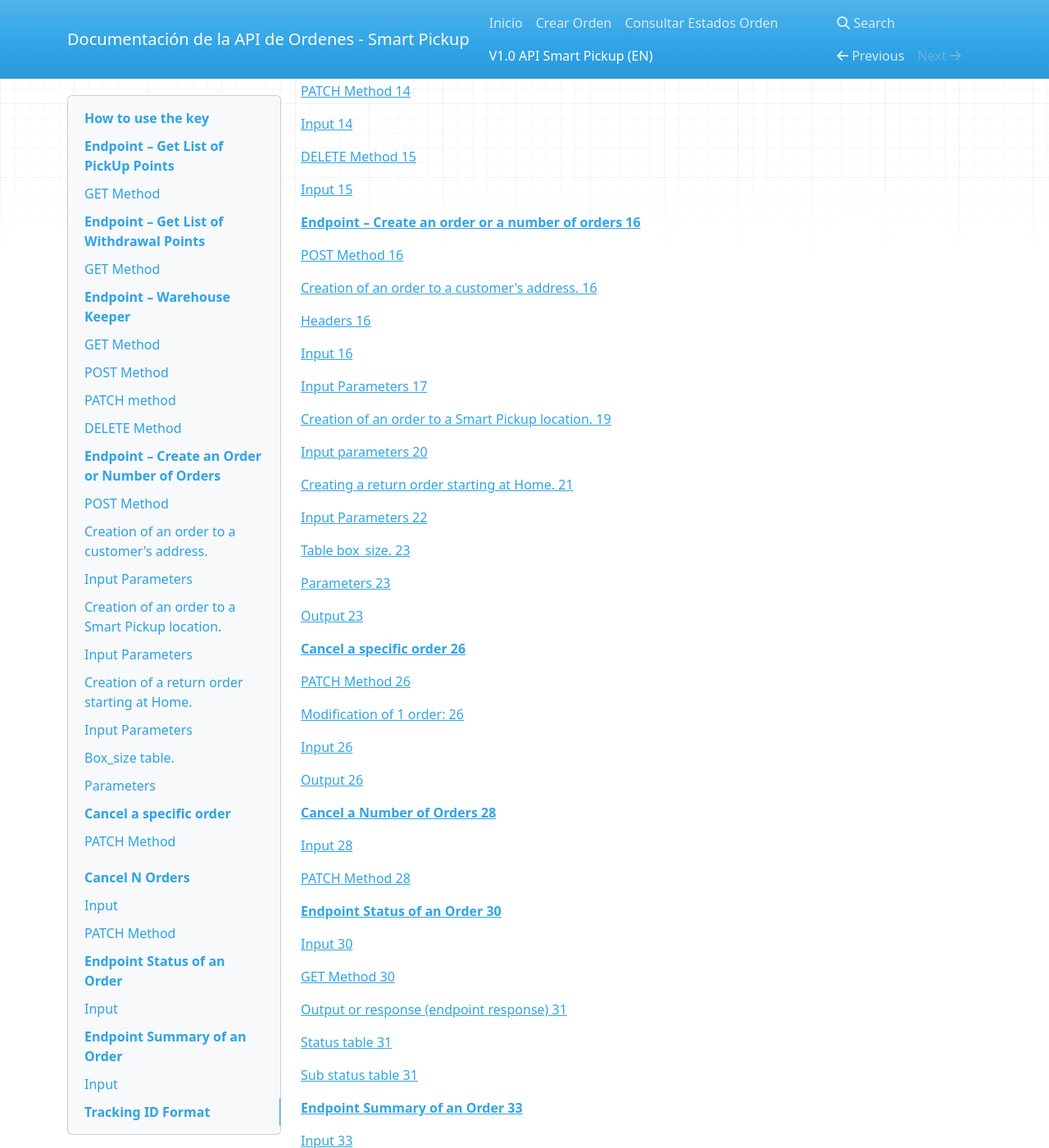
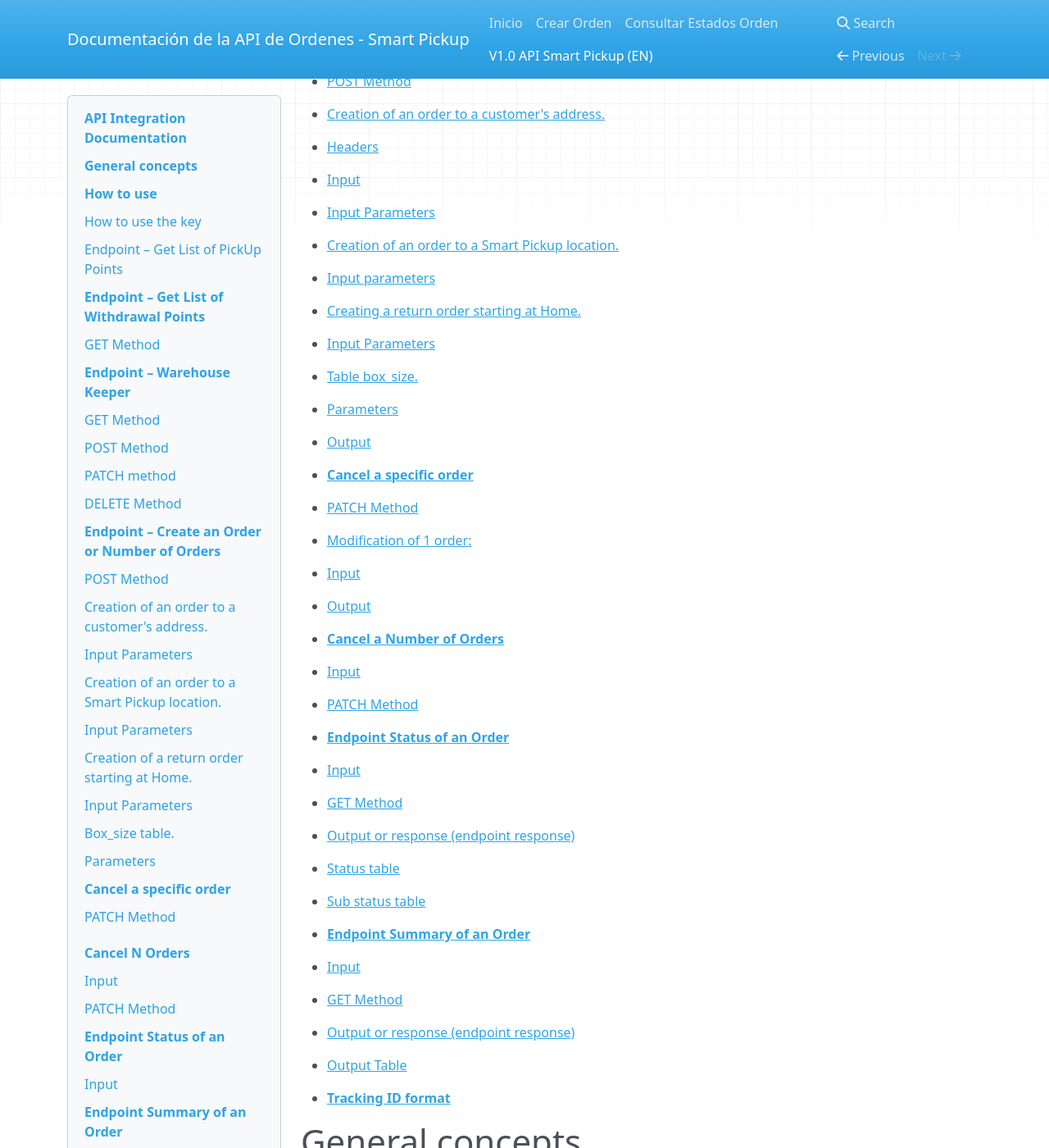
Before and after one commit to andresgmg/docs-smartpickup, an MkDocs documentation site: the page built from docs/V1.0 API Smart Pickup (EN).md, in a window 1280 px wide and 1400 px high, scrolled down 1335 px. Shown: the whole window at 82% size. Built offline with MkDocs 1.6.1, drawn with Linux system fonts in a browser that asks for light colours; nearby versions of some CDN libraries; some of the changed text lies outside the part shown.

````diff
--- a/docs/V1.0 API Smart Pickup (EN).md
+++ b/docs/V1.0 API Smart Pickup (EN).md
@@ -1,138 +1,120 @@
-
-![](img/Aspose.Words.721ca2bf-7c39-4c8d-92b2-c3a804e26bfe.001.png)
+![](img/logo-spup.jpeg)
 
 
 
+# API Integration Documentation
 
+### February 2021
 
+**INDEX Documentation Version Table	4**
 
+- [**General concepts**](#_toc_250052)
 
+- [**How to use**](#_toc_250051)
 
+- [How to use the KEY](#_toc_250050)
 
-![](img/Aspose.Words.721ca2bf-7c39-4c8d-92b2-c3a804e26bfe.002.jpeg)
+- [**Endpoint –  How to get the list of PickUp Points**](#_toc_250049)
 
+- [GET method](#_toc_250048)
 
+- [Input](#_toc_250047)
 
-API Integration Documentation
+- [Output table](#_toc_250046)
 
-February 2021
+- [**Endpoint – How to get the list of PickUp Points**](#_toc_250045)
 
+- [GET method](#_toc_250044)
 
+- [Input](#_toc_250043)
 
+- [Output table](#_toc_250042)
 
-![](img/Aspose.Words.721ca2bf-7c39-4c8d-92b2-c3a804e26bfe.003.png)![](img/Aspose.Words.721ca2bf-7c39-4c8d-92b2-c3a804e26bfe.004.png)
+- [**Endpoint – Warehouse Keeper**](#_toc_250041)
 
-INDEX
+- [Input and output table](#_toc_250040)
 
-**Documentation Version Table	4**
+- [GET Method](#_toc_250039)
 
-[**General concepts	5**](#_toc_250052)
+- [POST Method](#_toc_250038)
 
-[**How to use	6**](#_toc_250051)
+- [Input](#_toc_250037)
 
-[How to use the KEY	6](#_toc_250050)
+- [PATCH Method](#_toc_250036)
 
-[**Endpoint –  How to get the list of PickUp Points	7**](#_toc_250049)
+- [Input](#_toc_250035)
 
-[GET method	7](#_toc_250048)
+- [DELETE Method](#_toc_250034)
 
-[Input	7](#_toc_250047)
+- [Input](#_toc_250033)
 
-[Output table	8](#_toc_250046)
+- [**Endpoint – Create an order or a number of orders**](#_toc_250032)
 
-[**Endpoint – How to get the list of PickUp Points	9**](#_toc_250045)
+- [POST Method](#_toc_250031)
 
-[GET method	10](#_toc_250044)
+- [Creation of an order to a customer's address.](#_toc_250030)
 
-[Input	10](#_toc_250043)
+- [Headers](#_toc_250029)
 
-[Output table	11](#_toc_250042)
+- [Input](#_toc_250028)
 
-[**Endpoint – Warehouse Keeper	13**](#_toc_250041)
+- [Input Parameters](#_toc_250027)
 
-[Input and output table	13](#_toc_250040)
+- [Creation of an order to a Smart Pickup location.](#_toc_250026)
 
-[GET Method	13](#_toc_250039)
+- [Input parameters](#_toc_250025)
 
-[POST Method	14](#_toc_250038)
+- [ Creating a return order starting at Home.](#_toc_250024)
 
-[Input	14](#_toc_250037)
+- [Input Parameters](#_toc_250023)
 
-[PATCH Method	14](#_toc_250036)
+- [Table box_size.](#_toc_250022)
 
-[Input	14](#_toc_250035)
+- [Parameters](#_toc_250021)
 
-[DELETE Method	15](#_toc_250034)
+- [Output](#_toc_250020)
 
-[Input	15](#_toc_250033)
+- [**Cancel a specific order**](#_toc_250019)
 
-[**Endpoint – Create an order or a number of orders	16**](#_toc_250032)
+- [ PATCH Method](#_toc_250018)
 
-[POST Method	16](#_toc_250031)
+- [Modification of 1 order:](#_toc_250017)
 
-[Creation of an order to a customer's address.	16](#_toc_250030)
+- [Input](#_toc_250016)
 
-[Headers	16](#_toc_250029)
+- [Output](#_toc_250015)
 
-[Input	16](#_toc_250028)
+- [**Cancel a Number of Orders**](#_toc_250014)
 
-[Input Parameters	17](#_toc_250027)
+- [Input](#_toc_250013)
 
-[Creation of an order to a Smart Pickup location.	19](#_toc_250026)
+- [PATCH Method](#_toc_250012)
 
-[Input parameters	20](#_toc_250025)
+- [**Endpoint Status of an Order**](#_toc_250011)
 
-[ Creating a return order starting at Home.	21](#_toc_250024)
+- [Input](#_toc_250010)
 
-[Input Parameters	22](#_toc_250023)
+- [GET Method](#_toc_250009)
 
-[Table box_size.	23](#_toc_250022)
+- [Output or response (endpoint response)](#_toc_250008)
 
-[Parameters	23](#_toc_250021)
+- [Status table](#_toc_250007)
 
-[Output	23](#_toc_250020)
+- [Sub status table](#_toc_250006)
 
-[**Cancel a specific order	26**](#_toc_250019)
+- [**Endpoint Summary of an Order**](#_toc_250005)
 
-[ PATCH Method	26](#_toc_250018)
+- [Input](#_toc_250004)
 
-[Modification of 1 order:	26](#_toc_250017)
+- [GET Method](#_toc_250003)
 
-[Input	26](#_toc_250016)
+- [Output or response (endpoint response)](#_toc_250002)
 
-[Output	26](#_toc_250015)
+- [Output Table](#_toc_250001)
 
-[**Cancel a Number of Orders	28**](#_toc_250014)
+- [**Tracking ID format**](#_toc_250000)
 
-[Input	28](#_toc_250013)
-
-[PATCH Method	28](#_toc_250012)
-
-[**Endpoint Status of an Order	30**](#_toc_250011)
-
-[Input	30](#_toc_250010)
-
-[GET Method	30](#_toc_250009)
-
-[Output or response (endpoint response)	31](#_toc_250008)
-
-[Status table	31](#_toc_250007)
-
-[Sub status table	31](#_toc_250006)
-
-[**Endpoint Summary of an Order	33**](#_toc_250005)
-
-[Input	33](#_toc_250004)
-
-[GET Method	33](#_toc_250003)
-
-[Output or response (endpoint response)	34](#_toc_250002)
-
-[Output Table	34](#_toc_250001)
-
-[**Tracking ID format	37**](#_toc_250000)
-
-<a name="_toc_250052"></a>General concepts
+# <a name="_toc_250052"></a>General concepts
 
 The following concepts will be used in the Smart Pickup business model:
 
@@ -149,7 +131,7 @@ The following concepts will be used in the Smart Pickup business model:
 **Product / s:** Correspond to the products that come in the PUP packages. It does not go into the detail of the quantity or type of products that come in each shipment. Mention is only made to avoid confusion in the language used.![](img/Aspose.Words.721ca2bf-7c39-4c8d-92b2-c3a804e26bfe.006.png)
 
 
-<a name="_toc_250051"></a>How to use
+# <a name="_toc_250051"></a>How to use
 
 The following document specifies the general use of using the API to integrate with the Smart Pickup system.
 
@@ -169,47 +151,55 @@ To perform a POST it is necessary to use the following structure. Pass the follo
 - Authorization: Token 2a6f3ab1bec0a7cde87709102XXXXXXXXXXXXXXX
 
 The Token granted is private, therefore, it is unique for the company. Its duration is determined by contract.
-# <a name="_toc_250049"></a>Endpoint – Get List of PickUp Points
+## <a name="_toc_250049"></a>Endpoint – Get List of PickUp Points
 
 Obtaining the list of Smart Pickup pickup points is public. It can be accessed through the following URL:
 
-## <a name="_toc_250048"></a>GET Method
+### <a name="_toc_250048"></a>GET Method
 <https://api.pickuppoint.cl/api/v1/public/pudos/> <https://api.pickuppoint.cl/api/v1/public/pudos/?category=tienda>
 
 
 ### <a name="_toc_250047"></a>Input
 
 The endpoint for obtaining PUDOs (Associated Smart Pickup locations) can be filtered by commune, city, region, country or by other parameters delivered by the system such as access to parking or disabled access, and even by the name of the store. If the URL is consulted without filter parameters, all withdrawal points are obtained.
-#### {
-#### "results": [
-#### {
-#### "name": "Oficina Smart Pickup", "code": "SCL01",
-#### "is\_inclusive": true, "is\_parking": false, "location": {
-#### "latitude": "-33.4391627",
-#### "longitude": "-70.65540390000001"
-#### },
-#### "street": "Teatinos", "number": "380",
-#### "apartment": "", "commune": "Santiago", "city": "Santiago",
-#### "country": "Chile", "qualification": 1,
-#### "temporal\_time\_window": "Lun 08:00 - Vie 18:00", "category": "minimarket",
-#### "pudo\_capacity": 90,
 
-
-#### "pudo\_alert\_capacity ": 13
-#### }
-#### ],
-#### "links": { "previous": null, "next": null }, "count": 1
-#### }
-
+```json
+{
+  "results": [
+    {
+      "name": "Oficina Smart Pickup",
+      "code": "SCL01",
+      "is_inclusive": true,
+      "is_parking": false,
+      "location": {
+        "latitude": "-33.4391627",
+        "longitude": "-70.65540390000001"
+      },
+      "street": "Teatinos",
+      "number": "380",
+      "apartment": "",
+      "commune": "Santiago",
+      "city": "Santiago",
+      "country": "Chile",
+      "qualification": 1,
+      "temporal_time_window": "Lun 08:00 - Vie 18:00",
+      "category": "minimarket",
+      "pudo_capacity": 90,
+      "pudo_alert_capacity ": 13
+    }
+  ],
+  "links": { "previous": null, "next": null }, "count": 1
+}
+```
 
 
 It is also possible to use the following URL to obtain withdrawal points:
 
-![ref1] [https://api.pickuppoint.cl/api/v1/public/pudos/?\[campo\] iconstains=](https://api.pickuppoint.cl/api/v1/public/pudos/?%5Bcampo%5D__iconstains)
+[https://api.pickuppoint.cl/api/v1/public/pudos/?\[campo\] iconstains=](https://api.pickuppoint.cl/api/v1/public/pudos/?%5Bcampo%5D__iconstains)
 
 It is possible to filter the local Smart Pickups if they contain any letter or word within the filtered fields:
 
-![ref2]Example:
+Example:
 
 [https://api.pickuppoint.cl/api/v1/public/pudos/?city iconstains=S](https://api.pickuppoint.cl/api/v1/public/pudos/?city%20iconstains=S)
 
````
Also changed, not shown: other parts of docs/V1.0 API Smart Pickup (EN).md (+2 -5 lines), docs/index.md (+1 -1 lines), docs/deprecated.md (added), docs/img/Aspose.Words.721ca2bf-7c39-4c8d-92b2-c3a804e26bfe.001.png (deleted), docs/img/logo-spup.jpeg (renamed from docs/img/Aspose.Words.721ca2bf-7c39-4c8d-92b2-c3a804e26bfe.002.jpeg).
